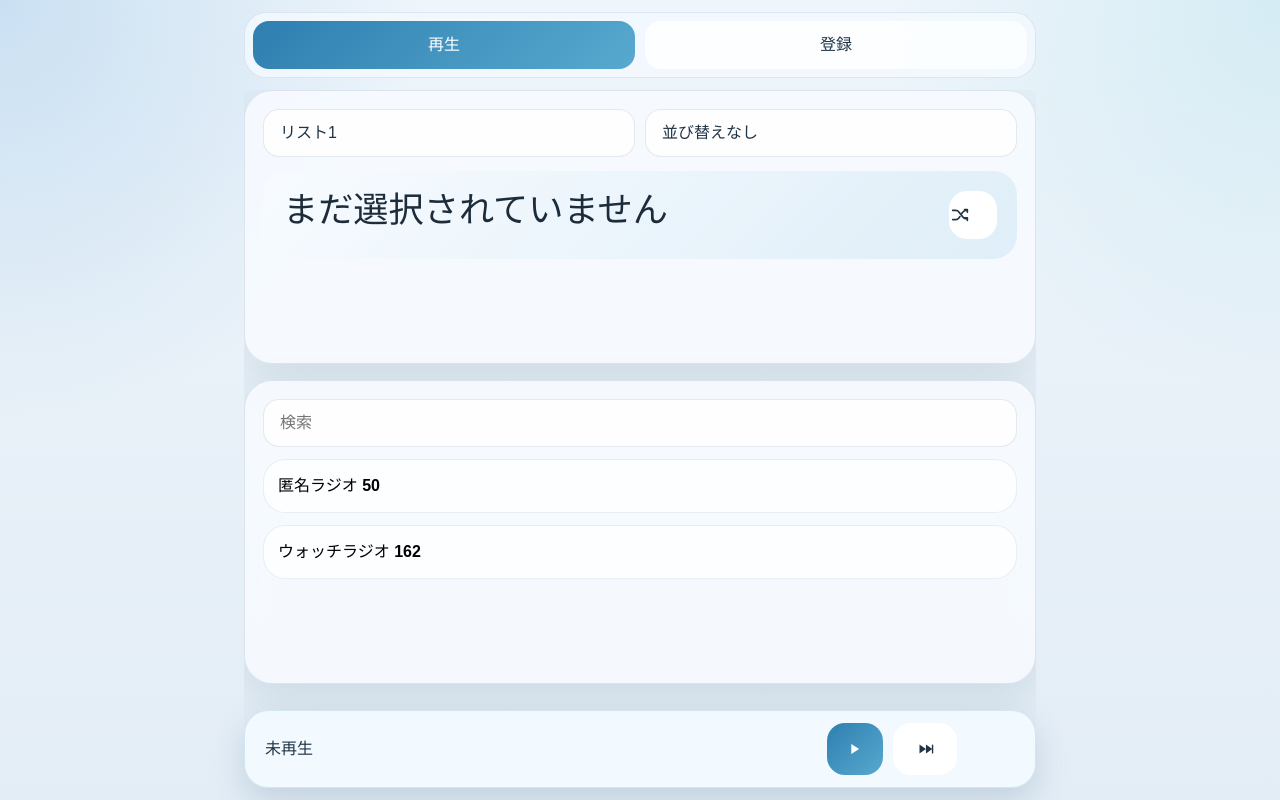
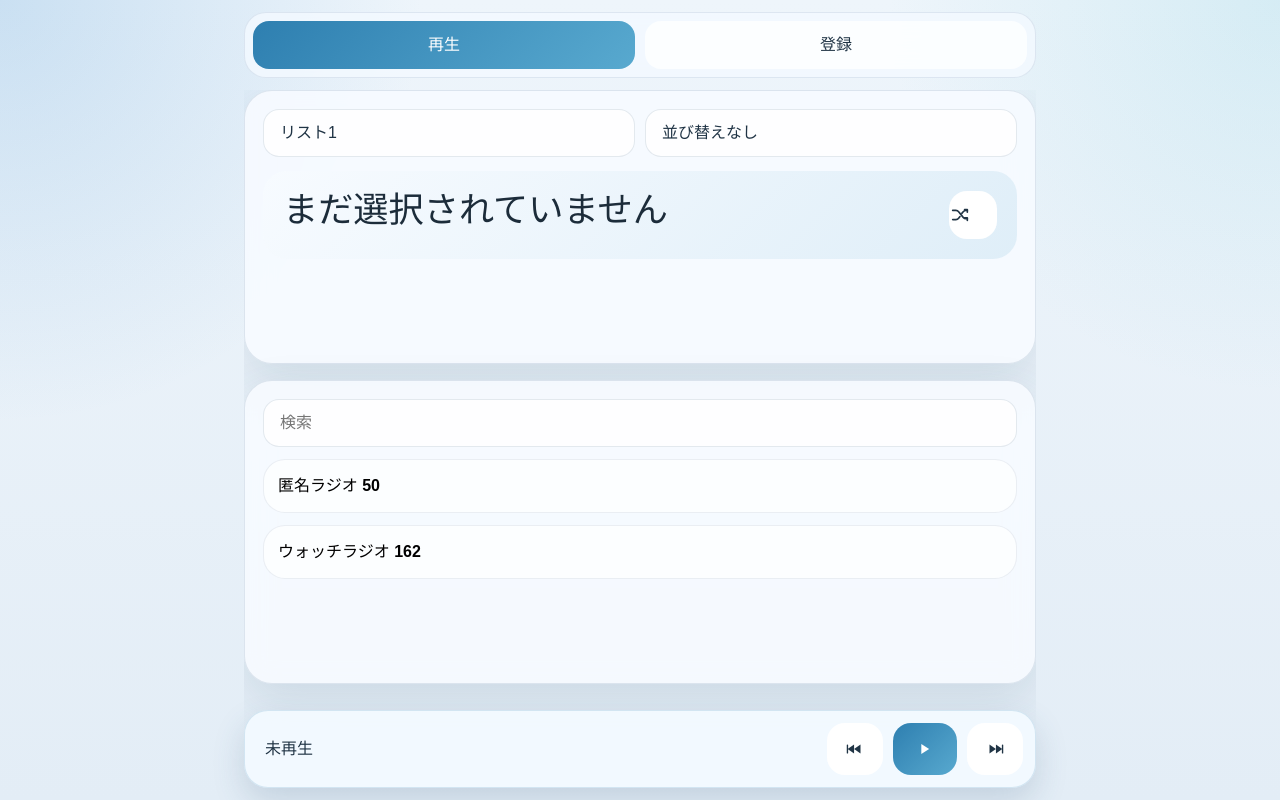
Before and after one commit to nigirimeshi3510/radio-pwa, a React (Vite) app: page / in a window 1280 px wide. Built offline with nearby package versions, Linux system fonts and the light colour scheme.

Commit message:
Add previous track control

```diff
--- a/src/App.tsx
+++ b/src/App.tsx
@@ -62,6 +62,16 @@ function NextIcon() {
       <path d="M6 7v10l7-5z" fill="currentColor" />
       <path d="M13 7v10l7-5z" fill="currentColor" />
       <rect x="19.5" y="7" width="1.5" height="10" rx="0.75" fill="currentColor" />
+    </IconBase>
+  );
+}
+
+function PreviousIcon() {
+  return (
+    <IconBase>
+      <path d="M18 7v10l-7-5z" fill="currentColor" />
+      <path d="M11 7v10l-7-5z" fill="currentColor" />
+      <rect x="3" y="7" width="1.5" height="10" rx="0.75" fill="currentColor" />
     </IconBase>
   );
 }
@@ -1129,6 +1139,15 @@ export default function App() {
             </button>
             <button
               type="button"
+              className="secondary icon-button"
+              onClick={playPrevious}
+              disabled={selectedItems.length === 0}
+              aria-label="前へ"
+            >
+              <PreviousIcon />
+            </button>
+            <button
+              type="button"
               className="primary play-button icon-button"
               onClick={() => {
                 if (playbackState === 'playing') {
```
